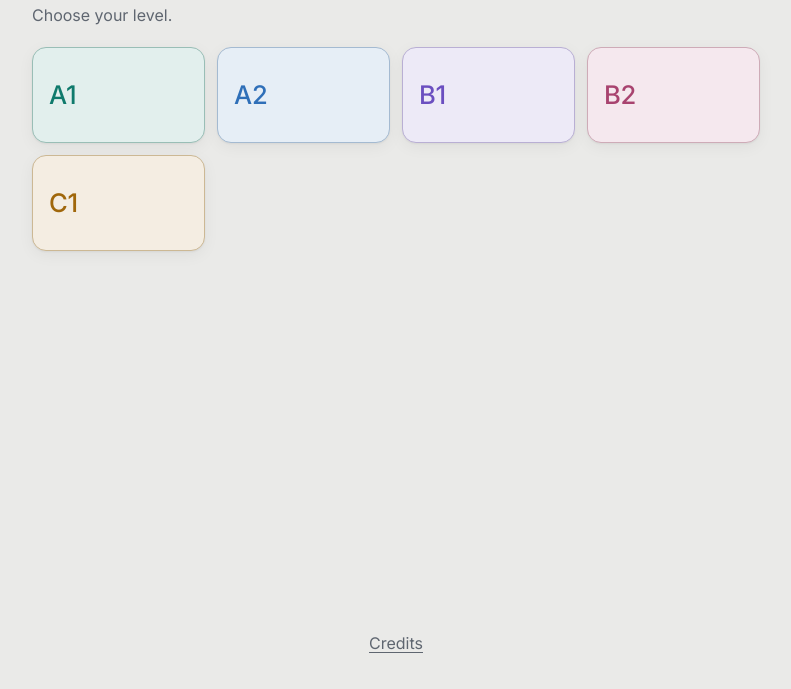
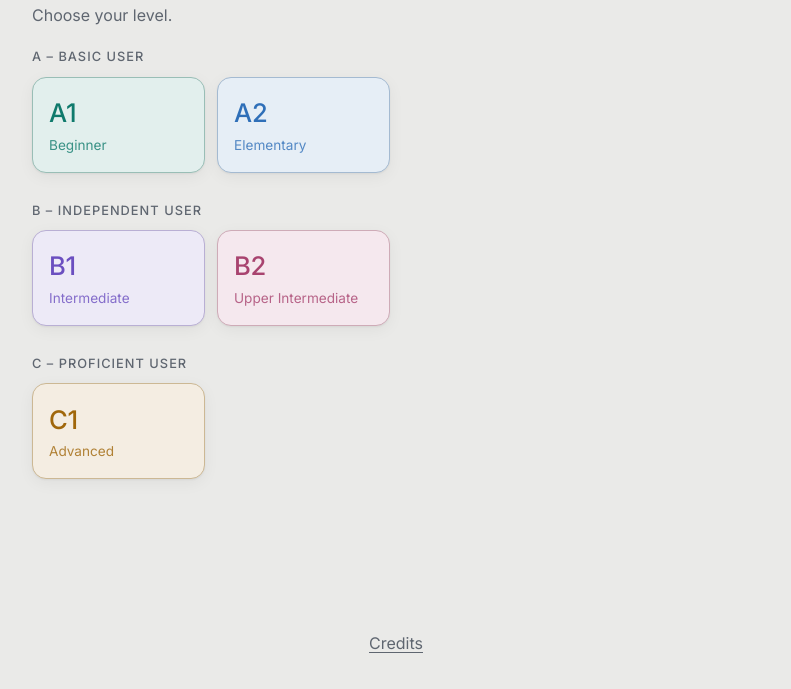
Before and after one commit to ahmetkaans/my-game-project, a plain HTML site: page index.html in a window 1280 px wide. Shown: the part 105-794 px from the top of the page, without its empty margins (244-1035 px from the left). Drawn offline with Linux system fonts and the light colour scheme.

Commit message:
Group the levels with names and add a main menu button
The level screen now shows A, B and C groups with headings, and each level button shows its name (Beginner ... Advanced). A house button next to the menu tree asks "Go to the main menu?" and returns to the level screen on Yes.

Co-Authored-By: Claude Sonnet 5.5 <noreply@anthropic.com>

```diff
--- a/index.html
+++ b/index.html
@@ -261,6 +261,16 @@
     background: color-mix(in srgb, var(--chip) var(--soft), var(--surface));
     border-color: color-mix(in srgb, var(--chip) 35%, var(--border));
   }
+  .level-btn small { color: var(--chip); opacity: 0.8; font-size: 0.85rem; letter-spacing: 0; }
+  .level-group + .level-group { margin-top: 28px; }
+  .level-group-title {
+    margin: 0 0 10px;
+    font-size: 0.8rem;
+    font-weight: 500;
+    letter-spacing: 0.08em;
+    text-transform: uppercase;
+    color: var(--muted);
+  }
   .level-btn:hover:not(:disabled) {
     background: color-mix(in srgb, var(--chip) calc(var(--soft) * 1.7), var(--surface));
     border-color: var(--chip);
@@ -557,7 +567,7 @@
   .settings-note { margin: 12px 0 0; text-align: center; font-size: 0.85rem; color: var(--muted); }
 
   /* Menu tree: a drawer on the right on wide screens, a bottom sheet on phones */
-  #tree-btn { color: var(--accent); }
+  #tree-btn, #home-btn { color: var(--accent); }
   .tree-overlay {
     position: fixed;
     inset: 0;
@@ -680,6 +690,7 @@
 <body>
 
 <header class="topbar" id="topbar">
+  <button class="icon-btn" id="home-btn" type="button" title="Main menu" aria-label="Main menu"></button>
   <button class="icon-btn" id="tree-btn" type="button" title="Menu tree" aria-label="Menu tree"></button>
   <button class="icon-btn" id="settings-btn" type="button" title="Settings" aria-label="Settings"></button>
 </header>
@@ -690,7 +701,7 @@
   <section id="screen-level" class="screen">
     <h1>My Game Project</h1>
     <p class="subtitle">Choose your level.</p>
-    <div class="grid" id="level-buttons"></div>
+    <div id="level-buttons"></div>
   </section>
 
   <!-- Screen: category (Vocabulary / Grammar) -->
@@ -1055,6 +1066,13 @@
  * ========================================================================= */
 const CONFIG = {
   LEVELS: ['A1', 'A2', 'B1', 'B2', 'C1'],
+  // Level screen: the buttons are shown in these groups, each level with its name below the code.
+  LEVEL_GROUPS: [
+    { label: 'A – Basic user', levels: ['A1', 'A2'] },
+    { label: 'B – Independent user', levels: ['B1', 'B2'] },
+    { label: 'C – Proficient user', levels: ['C1'] },
+  ],
+  LEVEL_NAMES: { A1: 'Beginner', A2: 'Elementary', B1: 'Intermediate', B2: 'Upper Intermediate', C1: 'Advanced' },
   CATEGORIES: [
     { id: 'vocabulary', label: 'Vocabulary' },
     { id: 'grammar', label: 'Grammar' },
@@ -1185,6 +1203,7 @@ const ICONS = {
   light: '<svg viewBox="0 0 24 24" fill="none" stroke="currentColor" stroke-width="2" stroke-linecap="round" stroke-linejoin="round" aria-hidden="true"><circle cx="12" cy="12" r="4"/><path d="M12 2v2M12 20v2M4.9 4.9l1.4 1.4M17.7 17.7l1.4 1.4M2 12h2M20 12h2M4.9 19.1l1.4-1.4M17.7 6.3l1.4-1.4"/></svg>',
   dark: '<svg viewBox="0 0 24 24" fill="none" stroke="currentColor" stroke-width="2" stroke-linecap="round" stroke-linejoin="round" aria-hidden="true"><path d="M21 12.8A9 9 0 1 1 11.2 3a7 7 0 0 0 9.8 9.8z"/></svg>',
   back: '<svg viewBox="0 0 24 24" fill="none" stroke="currentColor" stroke-width="2" stroke-linecap="round" stroke-linejoin="round" aria-hidden="true"><path d="M19 12H5"/><path d="m11 18-6-6 6-6"/></svg>',
+  home: '<svg viewBox="0 0 24 24" fill="none" stroke="currentColor" stroke-width="2" stroke-linecap="round" stroke-linejoin="round" aria-hidden="true"><path d="M3 11.5 12 4l9 7.5"/><path d="M5.5 10v10h13V10"/><path d="M10 20v-5.5h4V20"/></svg>',
   tree: '<svg viewBox="0 0 24 24" fill="none" stroke="currentColor" stroke-width="2" stroke-linecap="round" stroke-linejoin="round" aria-hidden="true"><path d="M12 3 5.5 12H9l-4 6h14l-4-6h3.5z"/><path d="M12 18v3"/></svg>',
   settings: '<svg viewBox="0 0 24 24" fill="none" stroke="currentColor" stroke-width="2" stroke-linecap="round" stroke-linejoin="round" aria-hidden="true"><circle cx="12" cy="12" r="3"/><path d="M19.4 15a1.65 1.65 0 0 0 .33 1.82l.06.06a2 2 0 0 1 0 2.83 2 2 0 0 1-2.83 0l-.06-.06a1.65 1.65 0 0 0-1.82-.33 1.65 1.65 0 0 0-1 1.51V21a2 2 0 0 1-2 2 2 2 0 0 1-2-2v-.09A1.65 1.65 0 0 0 9 19.4a1.65 1.65 0 0 0-1.82.33l-.06.06a2 2 0 0 1-2.83 0 2 2 0 0 1 0-2.83l.06-.06a1.65 1.65 0 0 0 .33-1.82 1.65 1.65 0 0 0-1.51-1H3a2 2 0 0 1-2-2 2 2 0 0 1 2-2h.09A1.65 1.65 0 0 0 4.6 9a1.65 1.65 0 0 0-.33-1.82l-.06-.06a2 2 0 0 1 0-2.83 2 2 0 0 1 2.83 0l.06.06a1.65 1.65 0 0 0 1.82.33H9a1.65 1.65 0 0 0 1-1.51V3a2 2 0 0 1 2-2 2 2 0 0 1 2 2v.09a1.65 1.65 0 0 0 1 1.51 1.65 1.65 0 0 0 1.82-.33l.06-.06a2 2 0 0 1 2.83 0 2 2 0 0 1 0 2.83l-.06.06a1.65 1.65 0 0 0-.33 1.82V9a1.65 1.65 0 0 0 1.51 1H21a2 2 0 0 1 2 2 2 2 0 0 1-2 2h-.09a1.65 1.65 0 0 0-1.51 1z"/></svg>',
 };
@@ -1617,6 +1636,7 @@ function showScreen(name) {
   // Credits and the theme/mute bar are shown on every page except the game (quiz) page.
   $('#credits-footer').hidden = name === 'quiz';
   $('#topbar').hidden = name === 'quiz';
+  $('#home-btn').hidden = name === 'level'; // already on the main menu
   const crumb = $(`#screen-${name} .breadcrumb`);
   if (crumb) crumb.textContent = breadcrumbParts().slice(0, SCREEN_DEPTH[name]).join(' › ');
   if (name === 'difficulty') renderDifficultyButtons();
@@ -1690,6 +1710,19 @@ function levelCategoryLabel(nav) {
   return `${nav.level} ${findById(CONFIG.CATEGORIES, nav.category).label}`;
 }
 
+// Asks before leaving the current screen for the level screen (the top bar's Main menu button).
+function openHomeConfirm() {
+  openModal({
+    title: 'Go to the main menu?',
+    body: 'You will go back to the level selection screen.',
+    dismissible: true,
+    buttons: [
+      { label: 'No', onClick: closeModal },
+      { label: 'Yes', primary: true, onClick: () => { closeModal(); goHome(); } },
+    ],
+  });
+}
+
 function goHome() {
   state.quiz = null;
   showScreen('level');
@@ -1729,15 +1762,19 @@ function renderTopicButtons() {
 }
 
 function initMenus() {
-  renderButtons($('#level-buttons'), CONFIG.LEVELS.map((l) => ({ id: l, label: l })), (item) => {
-    state.nav.level = item.id;
-    showScreen('category');
-  });
-  // Each level button previews its own level color.
-  [...$('#level-buttons').children].forEach((btn, i) => {
-    btn.classList.add('level-btn');
-    btn.style.setProperty('--chip', `var(--lvl-${CONFIG.LEVELS[i]})`);
-  });
+  $('#level-buttons').replaceChildren(...CONFIG.LEVEL_GROUPS.map((group) => {
+    const grid = el('div', { class: 'grid' });
+    renderButtons(grid, group.levels.map((l) => ({ id: l, label: l, sub: CONFIG.LEVEL_NAMES[l] })), (item) => {
+      state.nav.level = item.id;
+      showScreen('category');
+    });
+    // Each level button previews its own level color.
+    [...grid.children].forEach((btn, i) => {
+      btn.classList.add('level-btn');
+      btn.style.setProperty('--chip', `var(--lvl-${group.levels[i]})`);
+    });
+    return el('div', { class: 'level-group' }, [el('h2', { class: 'level-group-title', text: group.label }), grid]);
+  }));
   renderButtons($('#category-buttons'), CONFIG.CATEGORIES, (item) => {
     state.nav.category = item.id;
     renderTopicButtons();
@@ -1917,6 +1954,9 @@ function closeTree() {
 }
 
 function initTree() {
+  const home = $('#home-btn');
+  home.innerHTML = ICONS.home;
+  home.addEventListener('click', openHomeConfirm);
   const btn = $('#tree-btn');
   btn.innerHTML = ICONS.tree;
   btn.addEventListener('click', openTree);
```
Also changed, not shown: 3 other files.
